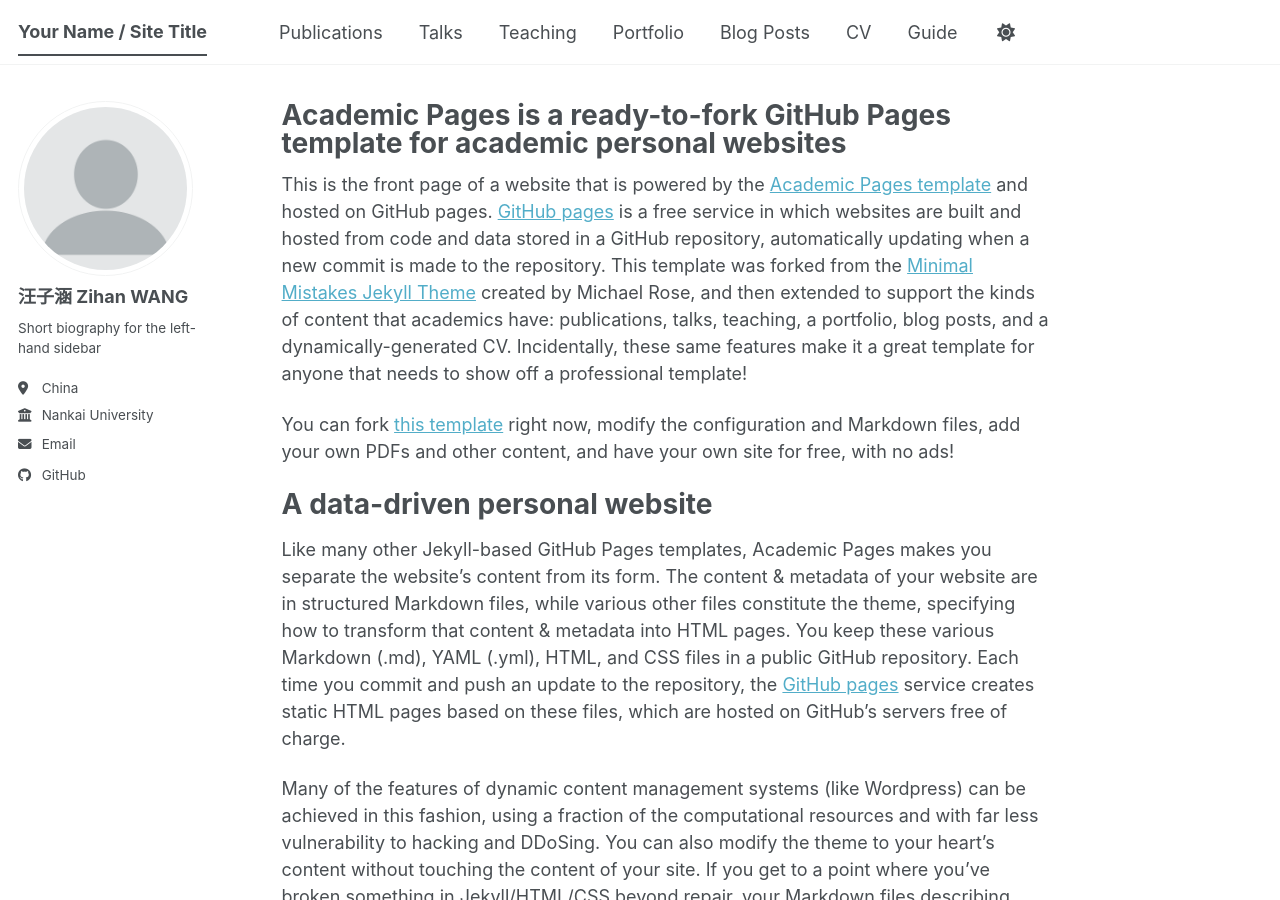
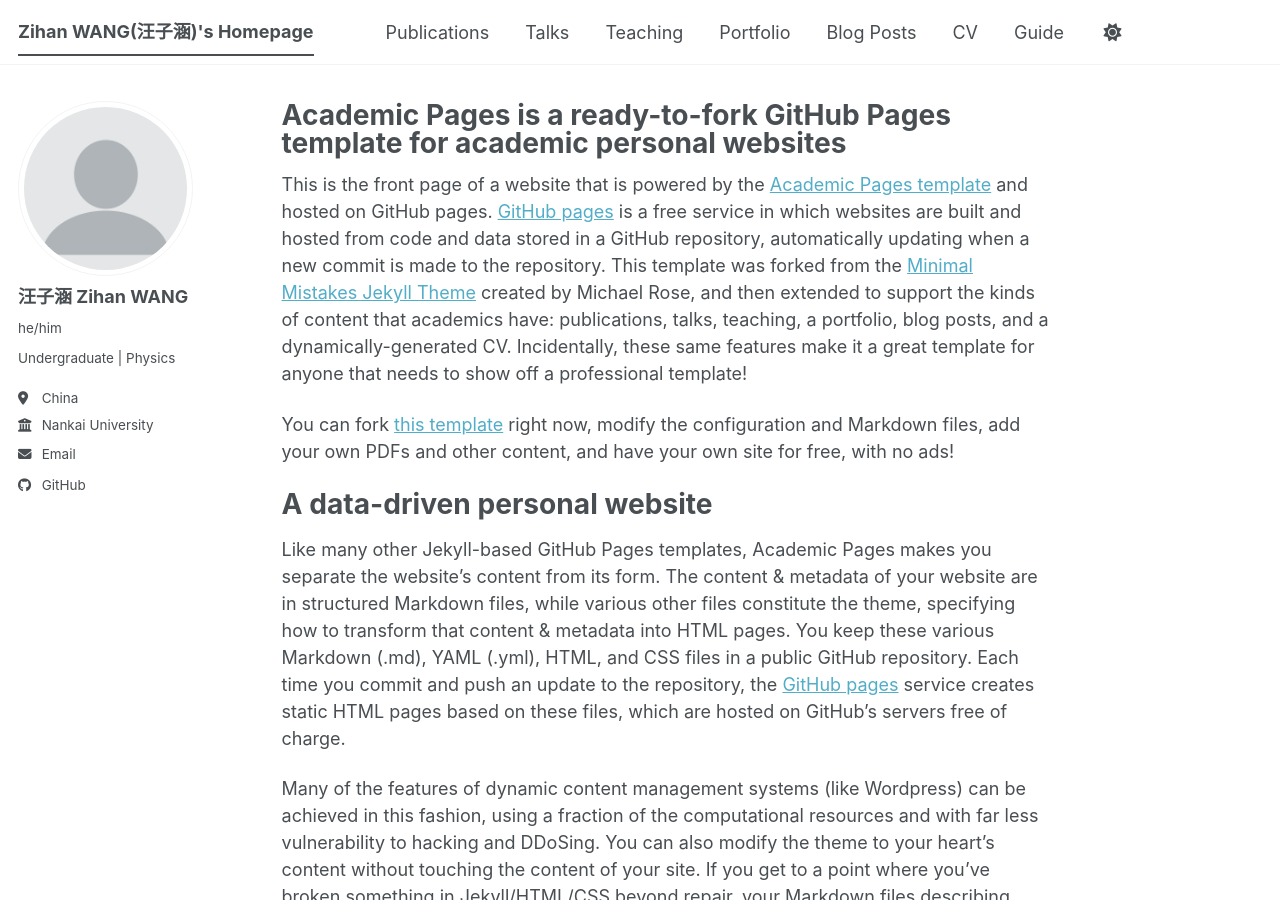
Before and after one commit to zhwang6626/zhwang6626.github.io, a Jekyll site: the page built from _pages/about.md, in a window 1280 px wide and 900 px high. Built offline with Jekyll 4.4.1, drawn with Linux system fonts in a browser that asks for light colours; a script bundle is joined from its source files by our own code; library files that are not in the unit come from our copies; a file with an impossible date is left out.

Commit message:
Update personal information in _config.yml

```diff
--- a/_config.yml
+++ b/_config.yml
@@ -9,7 +9,7 @@
 # Basic Site Settings
 locale                   : "en-US"
 site_theme               : "default" # The available themes options are "default", "air", "sunrise", "mint", "dirt" and "contrast"
-title                    : "Your Name / Site Title"
+title                    : "Zihan WANG(汪子涵)'s Homepage"
 title_separator          : "-"
 name                     : &name "Zihan WANG"
 description              : &description "Your Name's academic portfolio"   # Update this with a general description of your site, this is the default if not overridden by a page
@@ -25,8 +25,8 @@ author:
   # Biographic information
   avatar           : "profile.png"
   name             : "汪子涵 Zihan WANG"
-  pronouns         : # example: "she/her"
-  bio              : "Short biography for the left-hand sidebar"
+  pronouns         : "he/him"
+  bio              : "Undergraduate | Physics"
   location         : "China"
   employer         : "Nankai University"
   uri              : # URL
@@ -51,7 +51,7 @@ author:
   bitbucket        : # Username - Update with your username on the site
   codepen          : # Username
   dribbble         : # Username
-  github           : "academicpages"
+  github           : "zhwang6626"
   kaggle           : # Username
   stackoverflow    : # User number or user number and name (i.e., use "1" or "1/jeff-atwood")
 
```
